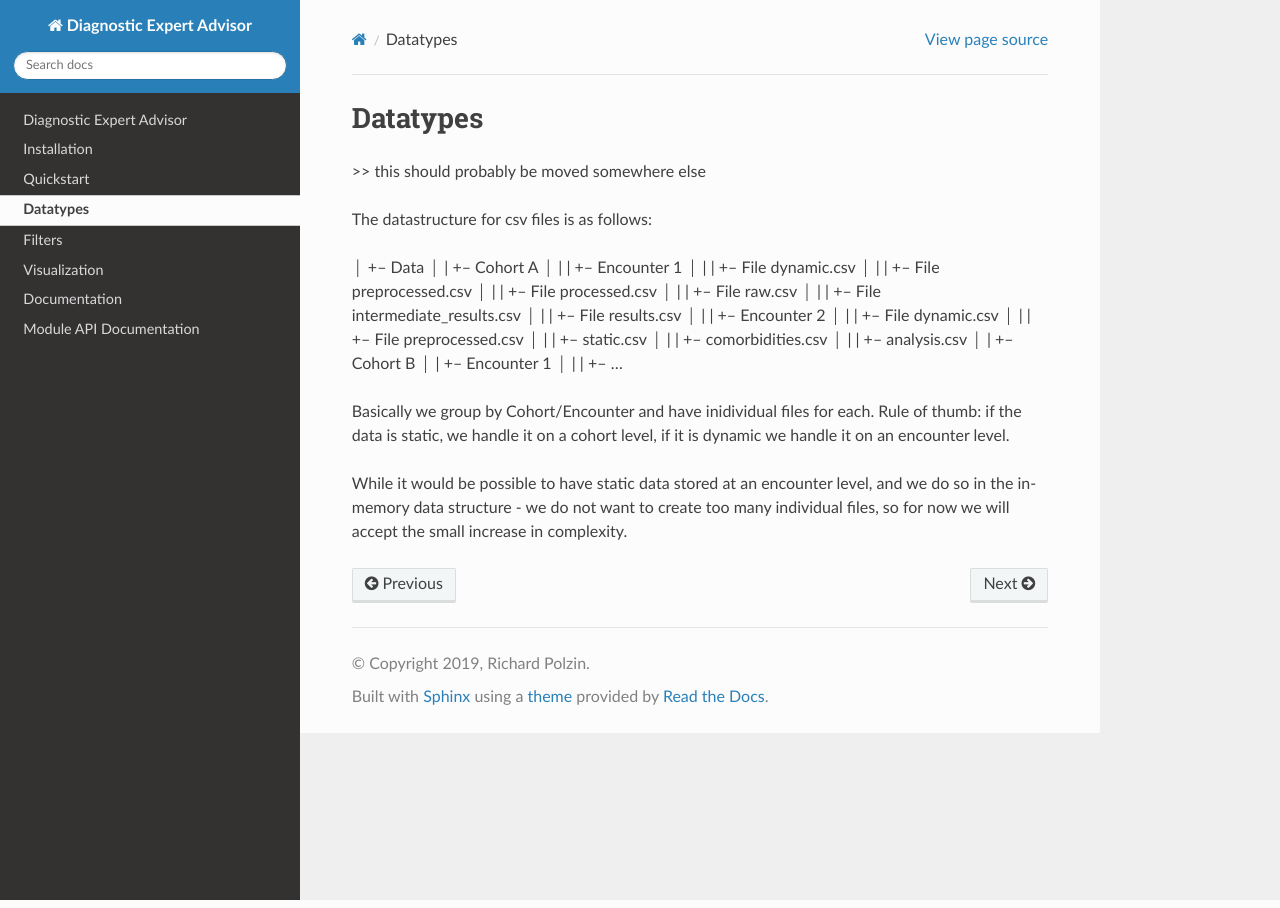
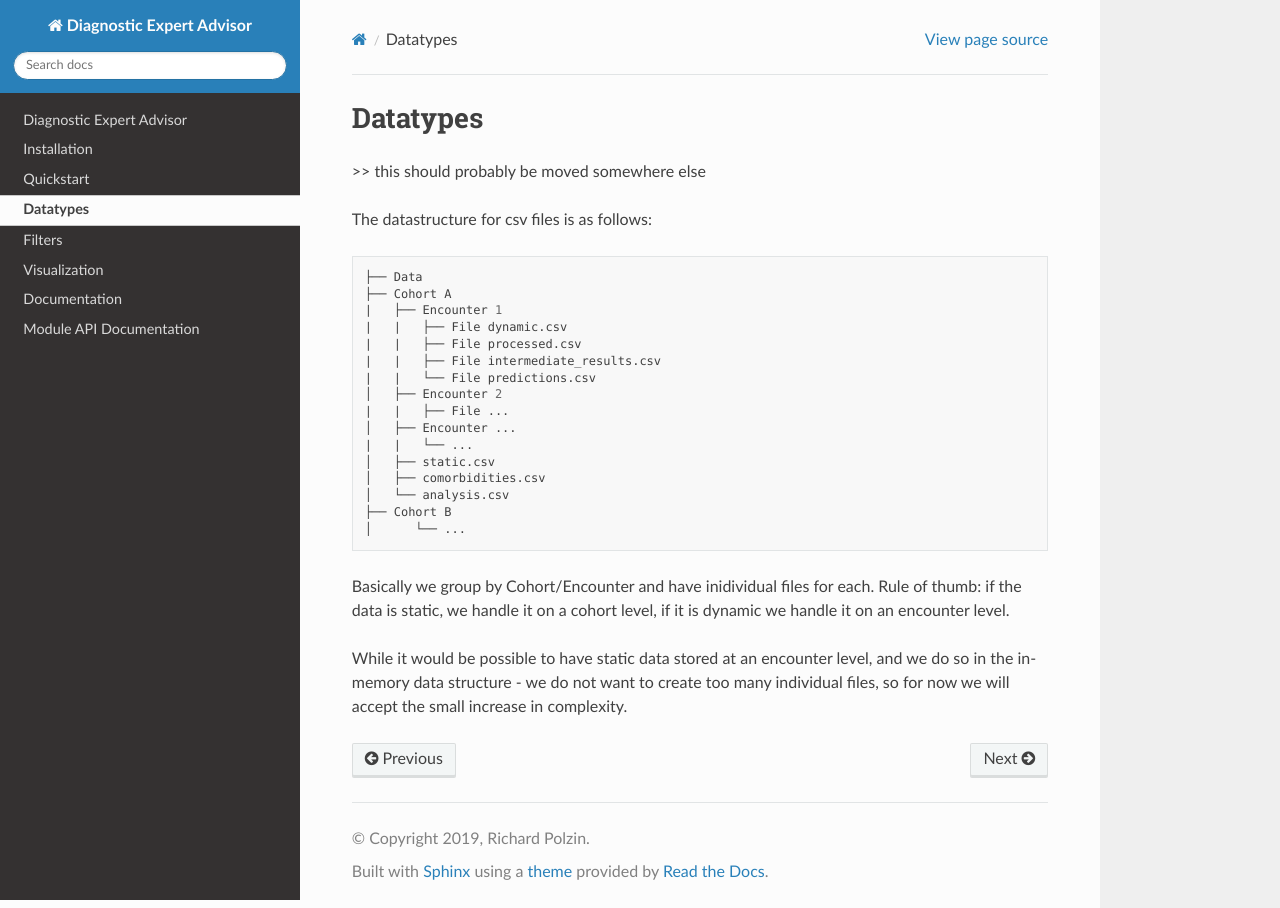
Before and after one commit to JRC-COMBINE/DEA, a Sphinx documentation site: the page built from docs/usage/datatypes.rst, in a window 1280 px wide. Built offline with Sphinx 7.4.7 and the Read the Docs theme 2.0.0, drawn with Linux system fonts in a browser that asks for light colours.

```diff
--- a/docs/usage/datatypes.rst
+++ b/docs/usage/datatypes.rst
@@ -5,24 +5,24 @@ Datatypes
 
 The datastructure for csv files is as follows:
 
-│      +-- Data
-│      |   +-- Cohort A
-│      |   |   +-- Encounter 1
-│      |   |       +-- File dynamic.csv
-│      |   |       +-- File preprocessed.csv
-│      |   |       +-- File processed.csv
-│      |   |       +-- File raw.csv
-│      |   |       +-- File intermediate_results.csv
-│      |   |       +-- File results.csv
-│      |   |   +-- Encounter 2
-│      |   |       +-- File dynamic.csv
-│      |   |       +-- File preprocessed.csv
-│      |   |  +-- static.csv
-│      |   |  +-- comorbidities.csv
-│      |   |  +-- analysis.csv
-│      |   +-- Cohort B
-│      |       +-- Encounter 1
-│      |       |   +-- ...
+.. code-block:: bash
+
+    ├── Data
+    ├── Cohort A
+    |   ├── Encounter 1
+    |   |   ├── File dynamic.csv
+    |   |   ├── File processed.csv
+    |   |   ├── File intermediate_results.csv
+    |   |   └── File predictions.csv
+    │   ├── Encounter 2
+    |   |   ├── File ...
+    │   ├── Encounter ...
+    |   |   └── ...
+    │   ├── static.csv
+    │   ├── comorbidities.csv
+    │   └── analysis.csv
+    ├── Cohort B
+    │      └── ...
 
 Basically we group by Cohort/Encounter and have inidividual files for each.
 Rule of thumb: if the data is static, we handle it on a cohort level, if it is dynamic we handle it on an encounter level.
--- a/docs/usage/documentation.rst
+++ b/docs/usage/documentation.rst
@@ -7,3 +7,6 @@ Python documentation is generated from docstrings and additional documentation i
 To update the documentation run
 sphinx-apidoc -o source/ ../dea
 from the docs folder
+
+To test the documentation locally run
+sphinx-build -a docs /tmp/dea-docs
```
Also changed, not shown: docs/usage/filters.rst (+5 -5 lines), docs/usage/quickstart.rst (+6 -4 lines), docs/usage/visualization.rst (line endings or trailing spaces).
